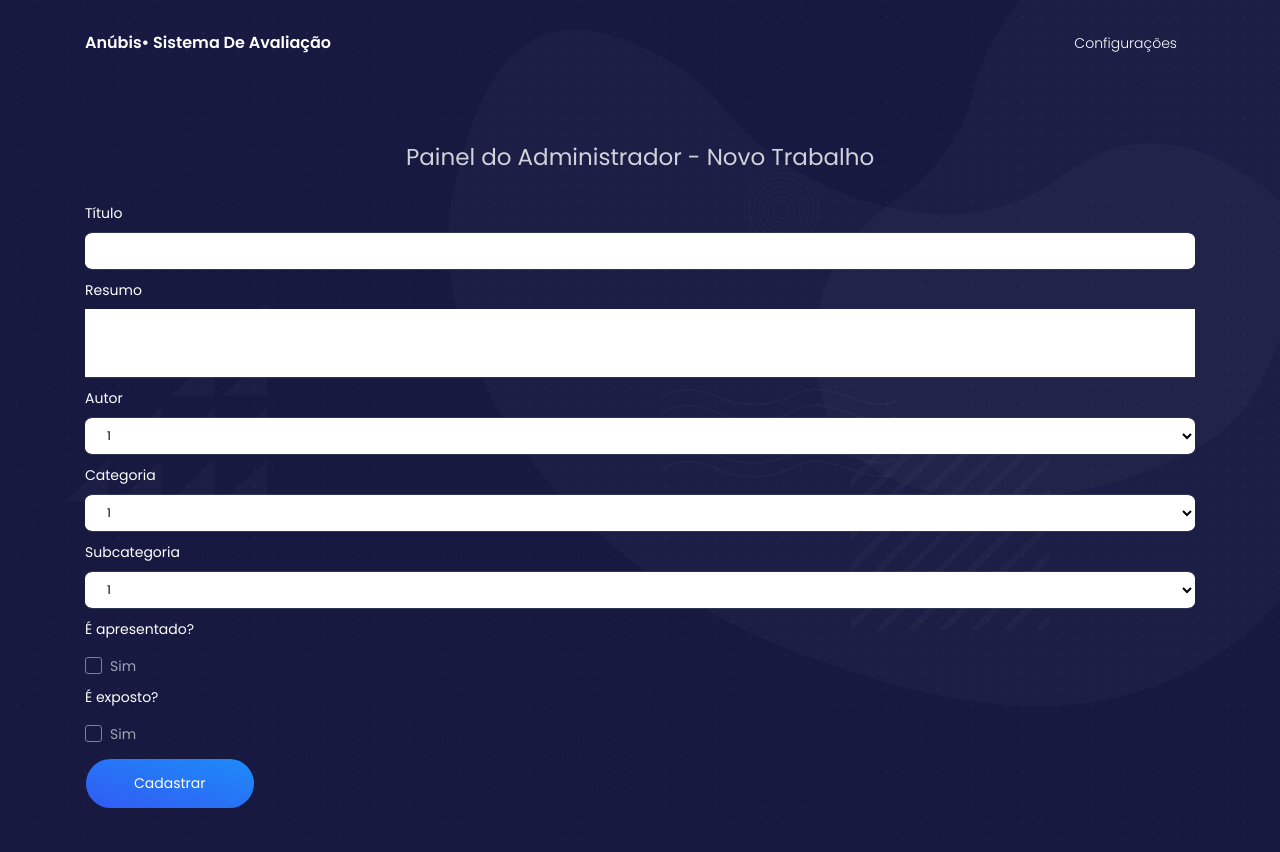
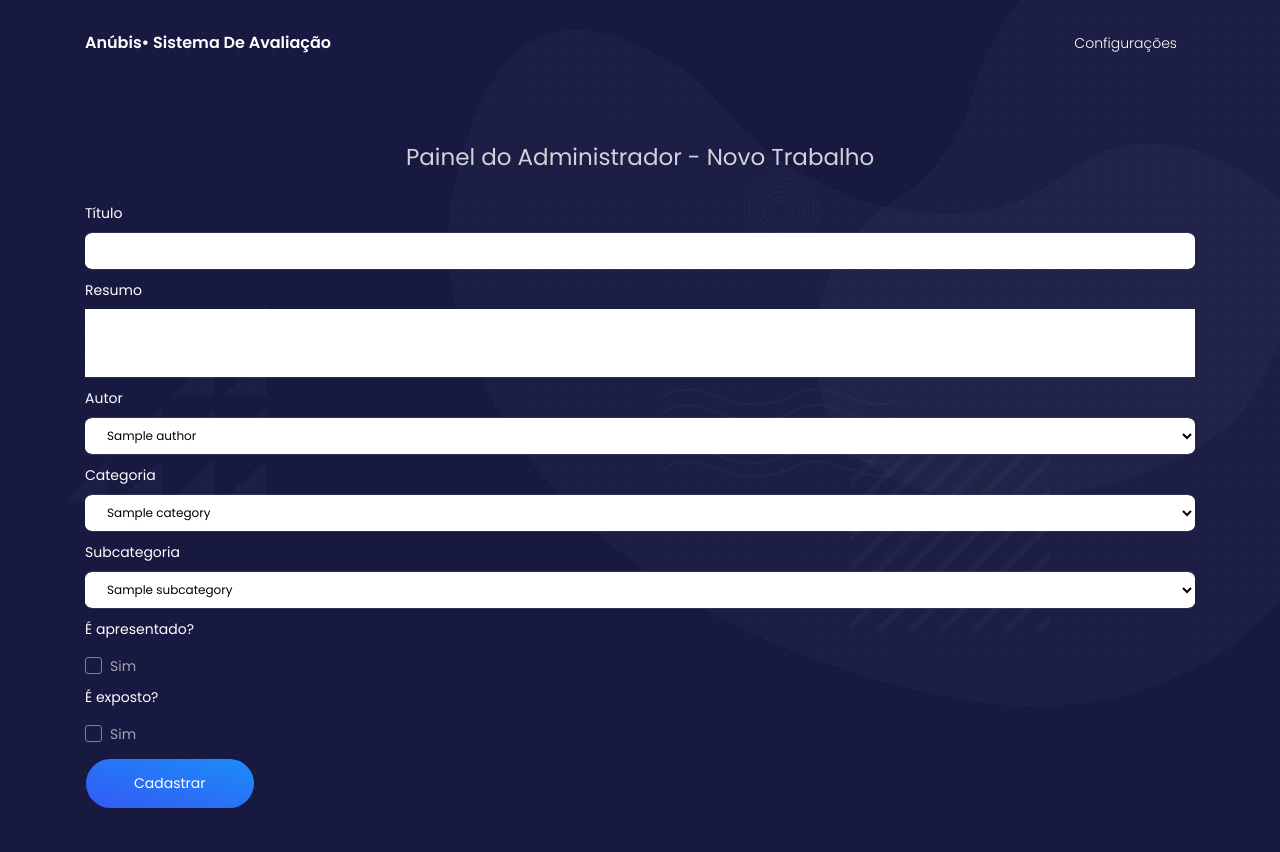
Before and after one commit to vieiraeduardos/anubis, a Python web app: template app/templates/new-paper.html in a window 1280 px wide. Shown: the top 852 px of the page. Run offline with Jinja, Linux system fonts and the light colour scheme; the template is opened without the code that fills it: most values are stand-ins (such as "Sample title", 1, 10 or a date in 2020); some libraries are stand-ins or nearby versions.

Commit message:
Fixing new-paper.html

```diff
--- a/app/templates/new-paper.html
+++ b/app/templates/new-paper.html
@@ -17,7 +17,9 @@
       <div class="collapse navbar-collapse justify-content-end" id="navigation">
         <div class="navbar-collapse-header">
           <div class="row">
-            <div class="col-6 collapse-brand">
+              createdAt = str(date.today())
+    modifiedAt = str(date.today())
+  <div class="col-6 collapse-brand">
               <a>
                 Anúbis•
               </a>
@@ -60,40 +62,46 @@
                   <label for="">Título</label>
                   <div class="input-group">
 
-                    <input name="Título" type="text" class="form-control" style="color: black; background-color: white;">
+                    <input name="title" type="text" class="form-control" style="color: black; background-color: white;">
                   </div>
                   <label for="">Resumo</label>
                   <div class="input-group">
 
-                    <textarea name="Resumo" type="text" class="form-control" style="color: black; background-color: white;"></textarea>
+                    <textarea name="abstract" type="text" class="form-control" style="color: black; background-color: white;"></textarea>
                   </div>
 
                   <label for="exampleFormControlSelect1">Autor</label>
                   <div class="input-group">
-                    <select class="form-control" id="exampleFormControlSelect1" style="color: black; background-color: white;">
-                      <option>1</option>
-                      <option>2</option>
-                      <option>3</option>
+                    <select name="author" class="form-control" id="exampleFormControlSelect1" style="color: black; background-color: white;">
+                      {% if authors %}
+                        {% for author in authors %}
+                          <option value="{{ author.cpf }}">{{ author.name }}</option>
+                        {% endfor %}
+                      {% endif %}
 
                     </select>
                   </div>
 
                   <label for="exampleFormControlSelect1">Categoria</label>
                   <div class="input-group">
-                    <select class="form-control" id="exampleFormControlSelect1" style="color: black; background-color: white;">
-                      <option>1</option>
-                      <option>2</option>
-                      <option>3</option>
+                    <select name="category" class="form-control" id="exampleFormControlSelect1" style="color: black; background-color: white;">
+                      {% if categories %}
+                        {% for category in categories %}
+                          <option value="{{ category.code }}">{{ category.name }}</option>
+                        {% endfor %}
+                      {% endif %}
 
                     </select>
                   </div>
 
                   <label for="exampleFormControlSelect1">Subcategoria</label>
                   <div class="input-group">
-                    <select class="form-control" id="exampleFormControlSelect1" style="color: black; background-color: white;">
-                      <option>1</option>
-                      <option>2</option>
-                      <option>3</option>
+                    <select name="subcategory" class="form-control" id="exampleFormControlSelect1" style="color: black; background-color: white;">
+                      {% if subcategories %}
+                        {% for subcategory in subcategories %}
+                          <option value="{{ subcategory.code }}">{{ subcategory.name }}</option>
+                        {% endfor %}
+                      {% endif %}
 
                     </select>
                   </div>
@@ -102,7 +110,7 @@
                   <div class="input-group">
                     <div class="form-check">
                         <label class="form-check-label">
-                            <input class="form-check-input" type="checkbox" value="">
+                            <input class="form-check-input" type="checkbox" value="1" name="isPresented">
                             Sim
                             <span class="form-check-sign">
                                 <span class="check"></span>
@@ -115,7 +123,7 @@
                   <div class="input-group">
                     <div class="form-check">
                         <label class="form-check-label">
-                            <input class="form-check-input" type="checkbox" value="">
+                            <input class="form-check-input" type="checkbox" value="1" name="isExposed">
                             Sim
                             <span class="form-check-sign">
                                 <span class="check"></span>
```
